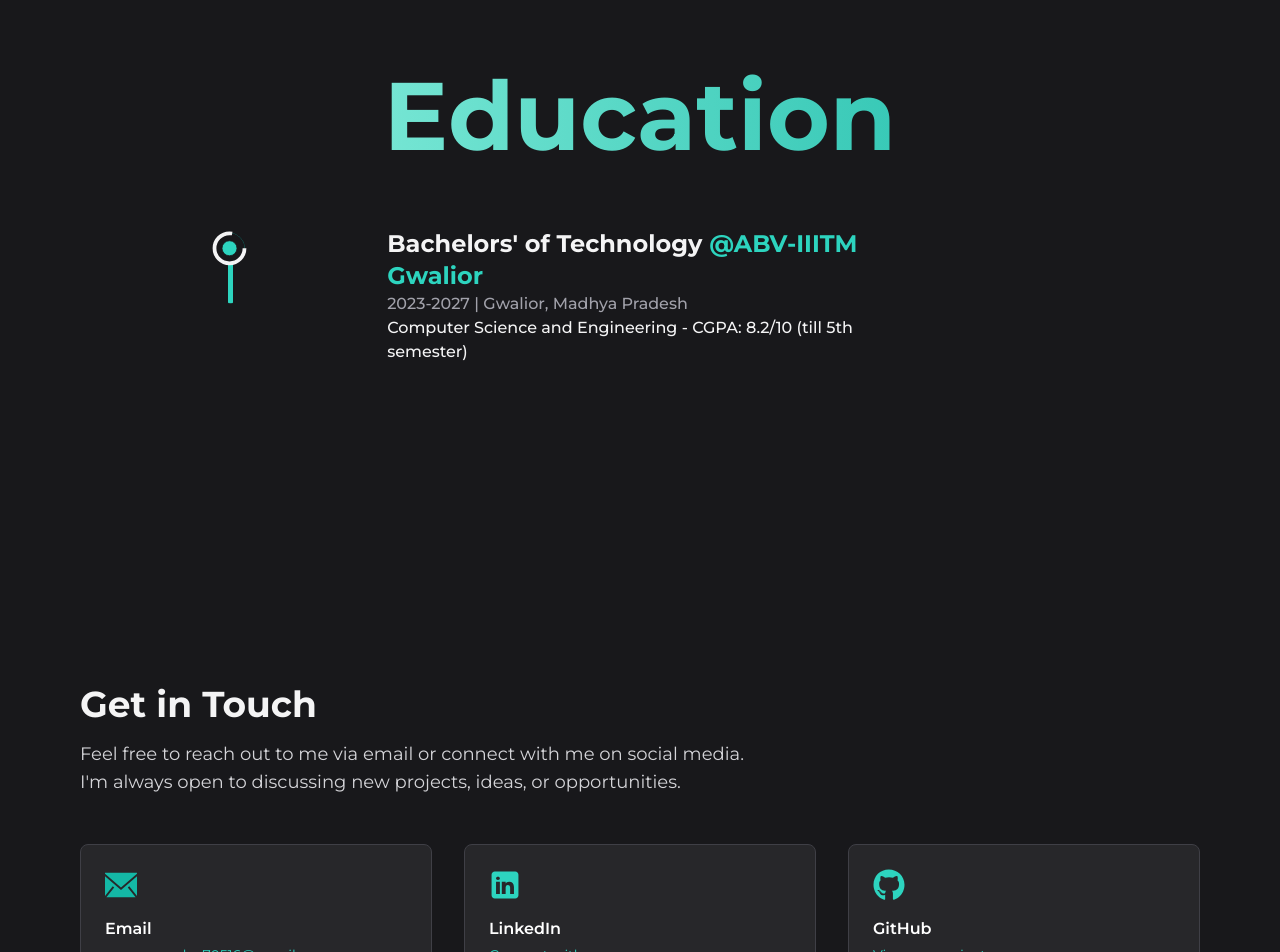
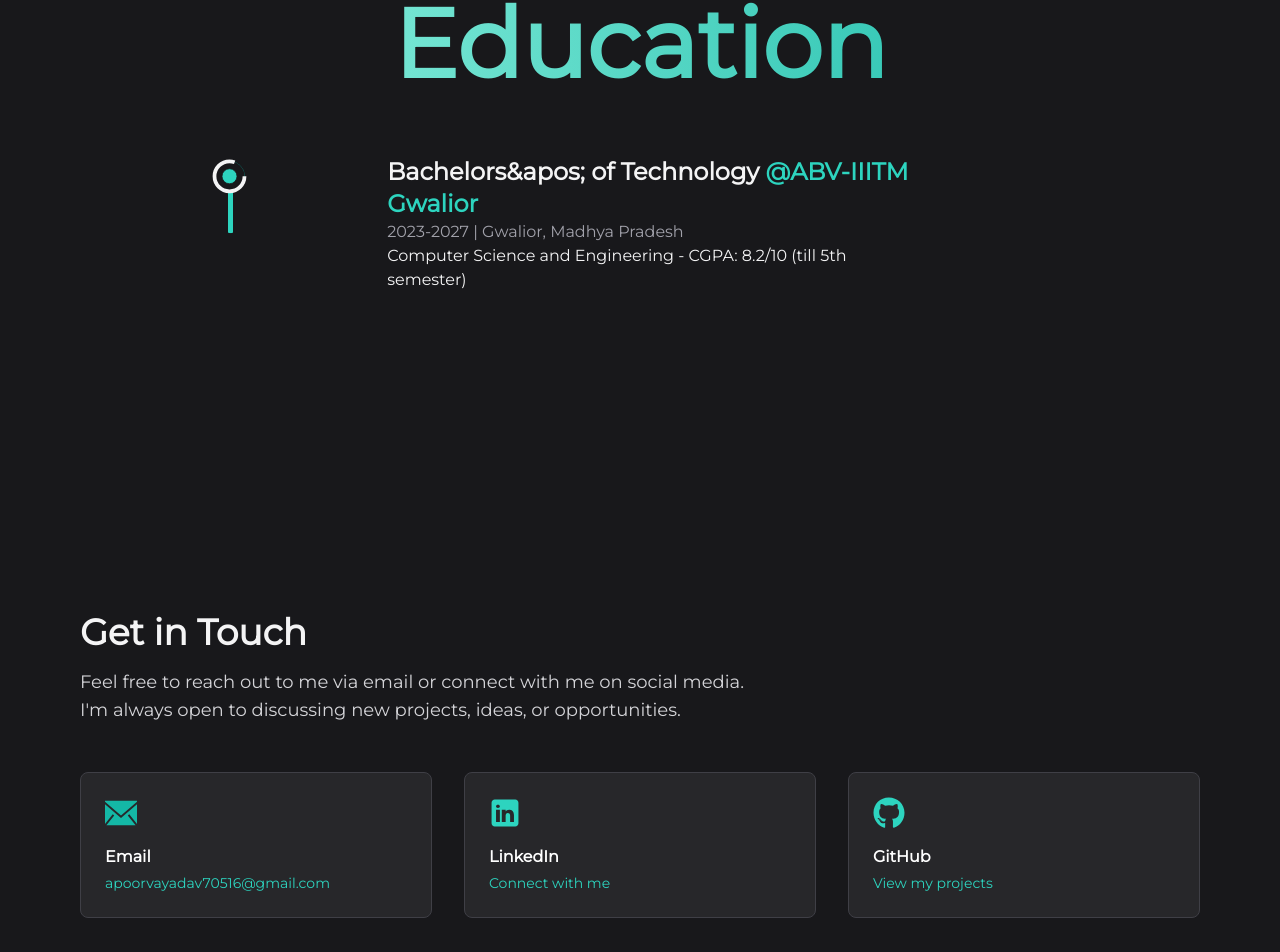
Before and after one commit to apooorva-aa/portfolio, a Next.js app: page /about in a window 1280 px wide. Shown: the part 1048-2000 px from the top of the page. Built offline with nearby package versions, Linux system fonts and the light colour scheme.

Commit message:
font update

```diff
--- a/src/components/Contact.tsx
+++ b/src/components/Contact.tsx
@@ -17,7 +17,7 @@ export default function Contact() {
         <FadeUp key="contact-description" duration={0.6} delay={0.2}>
           <p className="mt-4 max-w-2xl text-base text-zinc-700 dark:text-zinc-300 md:text-lg">
             Feel free to reach out to me via email or connect with me on social
-            media. I'm always open to discussing new projects, ideas, or
+            media. I&apos;m always open to discussing new projects, ideas, or
             opportunities.
           </p>
         </FadeUp>
--- a/src/data/education.ts
+++ b/src/data/education.ts
@@ -2,7 +2,7 @@ import { ShowCaseListDetatils } from "@/components/ShowCaseList";
 
 export const EDUCATION: ShowCaseListDetatils[] = [
   {
-    title: "Bachelors' of Technology",
+    title: "Bachelors&apos; of Technology",
     organisation: {
       name: "ABV-IIITM Gwalior",
       href: "https://www.iiitm.ac.in/index.php/en/",
--- a/src/data/experience.ts
+++ b/src/data/experience.ts
@@ -11,9 +11,9 @@ export const EXPERIENCE: ShowCaseListDetatils[] = [
     location: "Bangalore, India",
     description: [
       "Engineered YouTube Auto Sharding Tool v2.0, introducing a desharding algorithm that reduced test runtime and minimized submit latency, and prevented BDD caused by inefficient over-sharding through advanced optimization techniques",
-      "Extended large-scale test infrastructure by adding support for Omnistresser and CPFT tests across YouTube's CI ecosystem",
+      "Extended large-scale test infrastructure by adding support for Omnistresser and CPFT tests across YouTube&apos;s CI ecosystem",
       "Built a Python Placer Helper library for database storage operations with production-grade contributions",
-      "Delivered 22 CLs (~3.6K LOC) to Google's codebase",
+      "Delivered 22 CLs (~3.6K LOC) to Google&apos;s codebase",
     ],
   },
 ];
--- a/src/layout/MainLayout.tsx
+++ b/src/layout/MainLayout.tsx
@@ -1,12 +1,19 @@
 import { ReactNode } from "react";
-import { Montserrat } from "next/font/google";
+import localFont from "next/font/local";
 import { classNames } from "@/utility/classNames";
 import Navbar from "./Navbar/Navbar";
 import { routes } from "@/routes/navigationRoutes";
 import Footer from "./Footer";
 
-const montserrat = Montserrat({
-  subsets: ["latin"],
+const montserrat = localFont({
+  src: [
+    {
+      path: '../../public/fonts/Montserrat-Regular.ttf',
+      weight: '400',
+      style: 'normal',
+    },
+  ],
+  variable: '--font-montserrat',
 });
 
 type MainLayoutProps = {
--- a/src/pages/about.tsx
+++ b/src/pages/about.tsx
@@ -45,7 +45,7 @@ export default function About() {
             </FadeUp>
             <FadeUp key="description-1" duration={0.6} delay={0.2}>
               <p className="mt-8 text-base font-medium text-zinc-900 dark:text-zinc-300 sm:text-lg md:text-lg">
-                I'm a Computer Science undergraduate at ABV-IIITM Gwalior with a strong interest in building reliable, well-engineered software that balances performance, correctness, and design.
+                I&apos;m a Computer Science undergraduate at ABV-IIITM Gwalior with a strong interest in building reliable, well-engineered software that balances performance, correctness, and design.
               </p>
             </FadeUp>
             <FadeUp key="description-2" duration={0.6} delay={0.4}>
```
Also changed, not shown: public/fonts/Montserrat-Regular.ttf (added).
